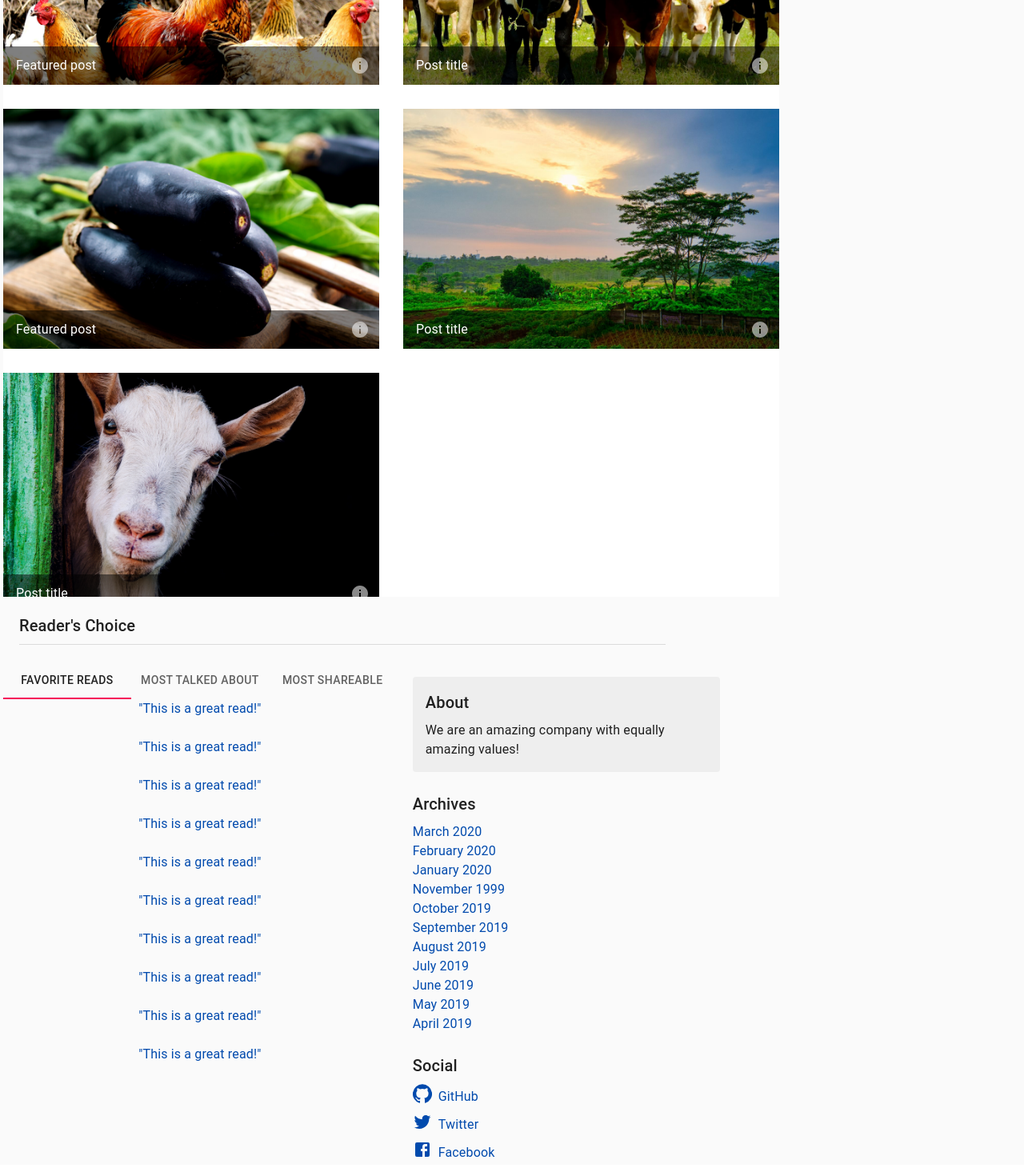
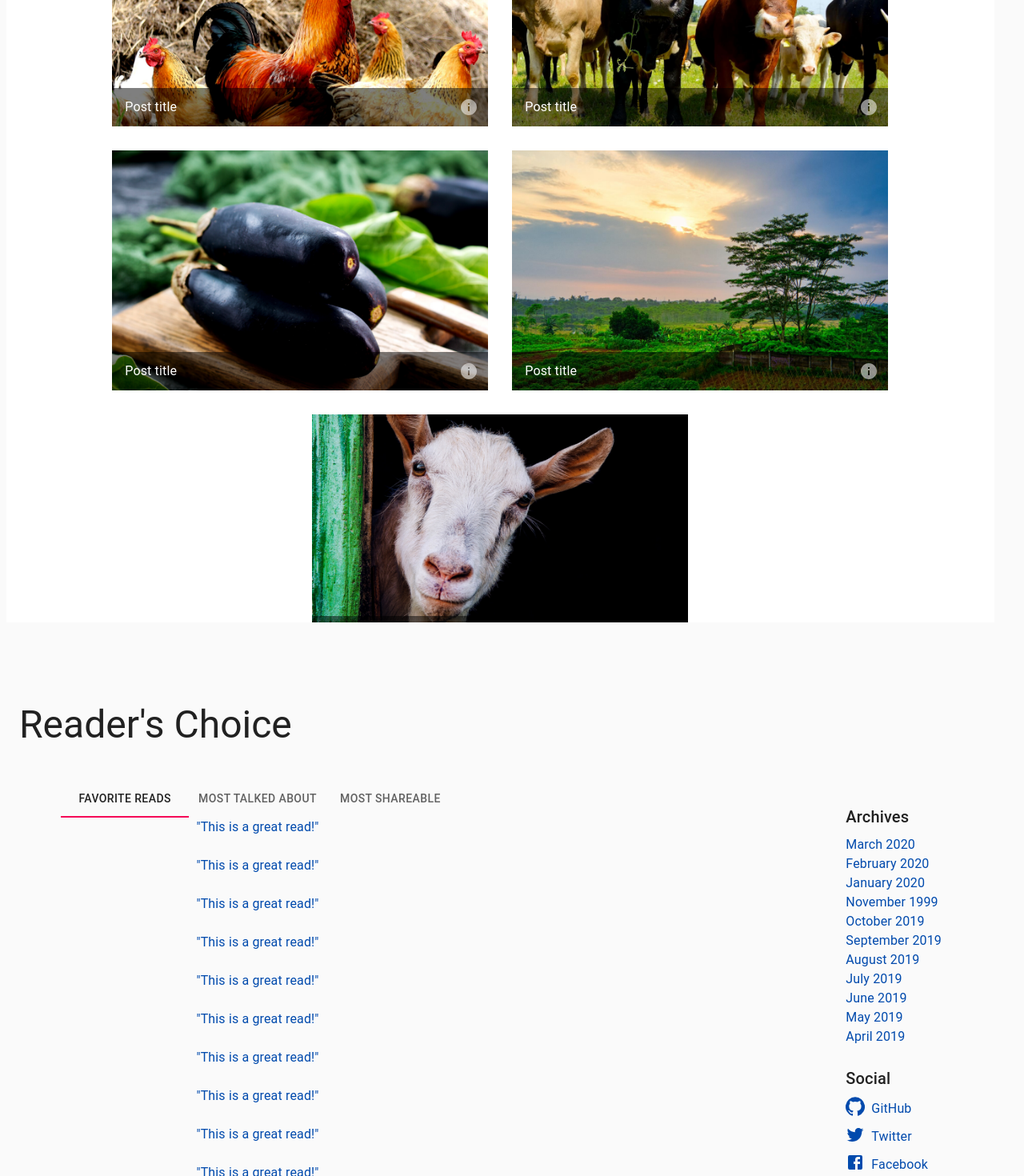
Before and after one commit to Delabove/Blog-Landing-Layout, a React (Create React App) app: page / in a window 1280 px wide. Shown: the part 360-1830 px from the top of the page at 80% size. Built offline with nearby package versions, Linux system fonts and the light colour scheme.

Commit message:
Adjusted placement of archives

```diff
--- a/src/App.js
+++ b/src/App.js
@@ -7,8 +7,8 @@ import Container from '@material-ui/core/Container';
 import GitHubIcon from '@material-ui/icons/GitHub';
 import FacebookIcon from '@material-ui/icons/Facebook';
 import TwitterIcon from '@material-ui/icons/Twitter';
-import {Switch, Route, Redirect } from 'react-router-dom';
 import Main from './components/Main';
+import Typography from '@material-ui/core/Typography';
 import Navbar from './components/Navbar.js';
 import Sidebar from './components/SideBar';
 import Footer from './components/Footer';
@@ -16,10 +16,18 @@ import PopularArticles from './components/PopularArticles';
 import MainContentGrid from './components/MainContentGrid';
 
 
+
 const useStyles = makeStyles((theme) => ({
   mainGrid: {
-    marginTop: theme.spacing(3),
+    display: 'flex',
+    justifyContent: 'center',
+    alignItems: 'center',
+    marginTop: theme.spacing(12),
   },
+  sidebarGrid:{
+    display: 'flex',
+    justifyContent: 'flex-end'
+  }
 
 }));
 
@@ -30,7 +38,7 @@ const sections = [
   { title: 'Seasonal Crops', url: '#' },
   { title: 'Farm Equipment', url: '#' },
 ];
-  //
+
 
   const posts = [];
 
@@ -67,19 +75,32 @@ function App() {
     <Container maxWidth="lg">
         <Navbar title="Blog" sections={sections} />
         <main>
+        <Grid container spacing={4}>
+             <MainContentGrid />
+        </Grid>
 
           <Grid container spacing={5} className={classes.mainGrid}>
+          <Grid item xs={12} >
+            <Typography variant="h3">
+            Reader's Choice
+            </Typography>
+            </Grid>
 
-            <MainContentGrid />
-            <Main title="Reader's Choice" posts={posts} />
+            <Grid item xs={6} >
               <PopularArticles/>
+            </Grid>
+
+            <Grid item xs={6} className={classes.sidebarGrid}>
             <Sidebar className={classes.sidebar}
+                float='right'
                 title={sidebar.title}
                 description={sidebar.description}
                 archives={sidebar.archives}
                 social={sidebar.social}
               />
             </Grid>
+          </Grid>
+
         </main>
       </Container>
       <Footer />
@@ -139,10 +160,3 @@ export default App;
   //     imageText: 'Image Text',
   //   },
   // ];
-
-
-          {/* <Grid container spacing={4}>
-            {currentArticles.map((post) => (
-              <CurrentArticles key={post.title} post={post} />
-            ))}
-          </Grid> */}
--- a/src/components/MainContentGrid.js
+++ b/src/components/MainContentGrid.js
@@ -1,5 +1,7 @@
 import React from 'react';
 import { makeStyles } from '@material-ui/core/styles';
+import Typography from '@material-ui/core/Typography';
+import Grid from '@material-ui/core/Grid';
 import GridList from '@material-ui/core/GridList';
 import GridListTile from '@material-ui/core/GridListTile';
 import GridListTileBar from '@material-ui/core/GridListTileBar';
@@ -18,9 +20,17 @@ const useStyles = makeStyles((theme) => ({
         overflow: 'hidden',
         backgroundColor: theme.palette.background.paper,
       },
+      grid:{
+          display: 'flex',
+          justifyContent: 'center',
+          alignItems: 'center'
+      },
       gridList: {
         width: 1000,
         height: 1000,
+        display: 'flex',
+          justifyContent: 'center',
+          alignItems: 'center'
       },
       titleBar: {
         background:
@@ -42,6 +52,10 @@ export default function CurrentArticles(post){
     return(
     <React.Fragment>
             <div className={classes.root}>
+            <Typography variant="h1" className={classes.blogTitle}>
+            Articles
+             </Typography>
+             <Grid container spacing={5} className={classes.grid}>
                 <GridList cellHeight={300}  spacing={30} className={classes.gridList}>
                     <GridListTile key="Subheader" cols={4} style={{ height: 'auto' }}>
                     <ListSubheader component="div"></ListSubheader>
@@ -60,10 +74,10 @@ export default function CurrentArticles(post){
                     </GridListTile>
                     ))}
                 </GridList>
+                </Grid>
             </div>
-    );
-    </React.Fragment>
-    );
+         </React.Fragment>
+    )
 }
 
 
--- a/src/components/SideBar.js
+++ b/src/components/SideBar.js
@@ -22,12 +22,6 @@ export default function Sidebar(props) {
 
   return (
     <Grid item xs={12} md={4}>
-      <Paper elevation={0} className={classes.sidebarAboutBox}>
-        <Typography variant="h6" gutterBottom>
-          {title}
-        </Typography>
-        <Typography>{description}</Typography>
-      </Paper>
       <Typography variant="h6" gutterBottom className={classes.sidebarSection}>
         Archives
       </Typography>
--- a/src/components/postData.js
+++ b/src/components/postData.js
@@ -9,7 +9,7 @@ import goat from '../img/goat.png';
 
 const postData = [
     {
-      title: 'Featured post',
+      title: 'Post title',
       date: 'Nov 12',
       description:
         'This is a wider card with supporting text below as a natural lead-in to additional content.',
@@ -25,7 +25,7 @@ const postData = [
       imageText: 'Image Text',
     },
     {
-      title: 'Featured post',
+      title: 'Post title',
       date: 'Nov 12',
       description:
         'This is a wider card with supporting text below as a natural lead-in to additional content.',
```
Lines whose indentation alone changed are shown as unchanged.
